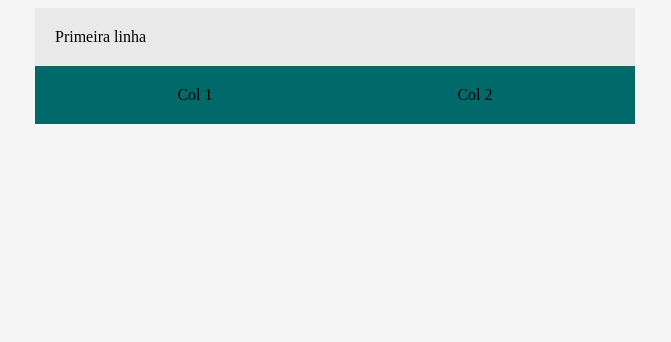
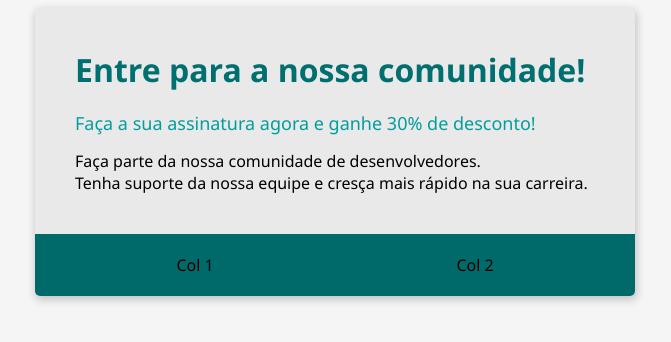
Before and after one commit to gumartx/bootcamp-devjr-modulo2, a plain HTML site: page index.html in a window 1280 px wide. Shown: the whole page, without its empty margins (305-976 px from the left). Drawn offline with Linux system fonts and the light colour scheme.

Commit message:
closes #3 - criando o cabeçalho

```diff
--- a/index.html
+++ b/index.html
@@ -11,7 +11,16 @@
 <body>
     <div class="container">
         <div class="header">
-            Primeira linha
+            <div class="header-title">
+                Entre para a nossa comunidade!
+            </div>
+            <div class="header-subtitle">
+                Faça a sua assinatura agora e ganhe 30% de desconto!
+            </div>
+            <div>
+                Faça parte da nossa comunidade de desenvolvedores. <br>
+                Tenha suporte da nossa equipe e cresça mais rápido na sua carreira.
+            </div>
         </div>
         <div class="flex-container">
             <div>
--- a/style.css
+++ b/style.css
@@ -1,15 +1,22 @@
 body {
     background-color: #F5f5f5;
+    font-family: 'Segoe UI', Tahoma, Geneva, Verdana, sans-serif;
 }
 
 .container {
     background-color: #e9e9e9;
     width: 600px;
     margin: auto;
+    box-shadow: 1px 3px 8px 1px rgba(0, 0, 0, 0.2);
+    border-radius: 5px;
+    overflow: hidden;
 }
 
 .header {
-    padding: 20px;
+    padding: 40px;
+    display: flex;
+    flex-direction: column;
+    align-content: space-around;
 }
 
 .flex-container {
@@ -18,3 +25,17 @@ body {
     justify-content: space-around;
     padding: 20px;
 }
+
+.header-title {
+    font-weight: 700;
+    color: #006f6f;
+    font-size: 32px;
+    margin-bottom: 20px;
+}
+
+.header-subtitle{
+    font-weight: 500;
+    color: #009e9e;
+    font-size: 18px;
+    margin-bottom: 15px;
+}
```
